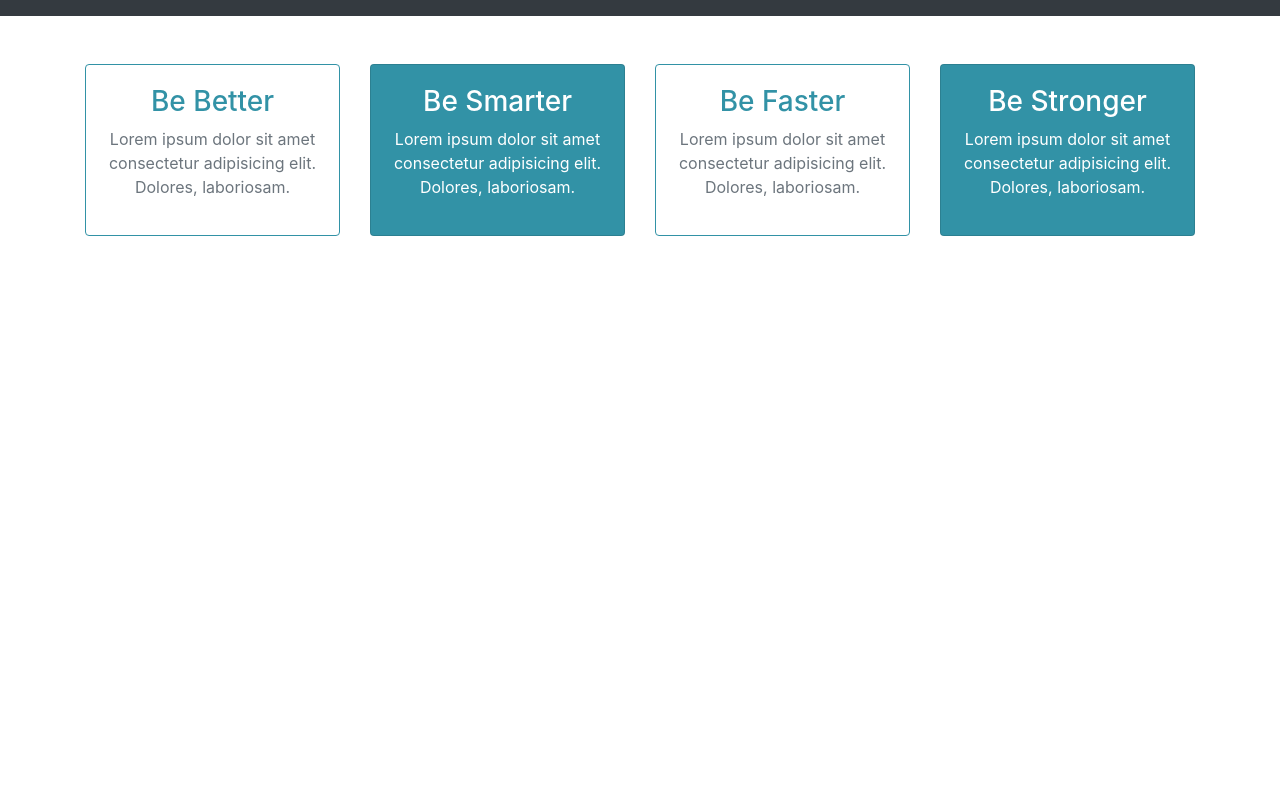
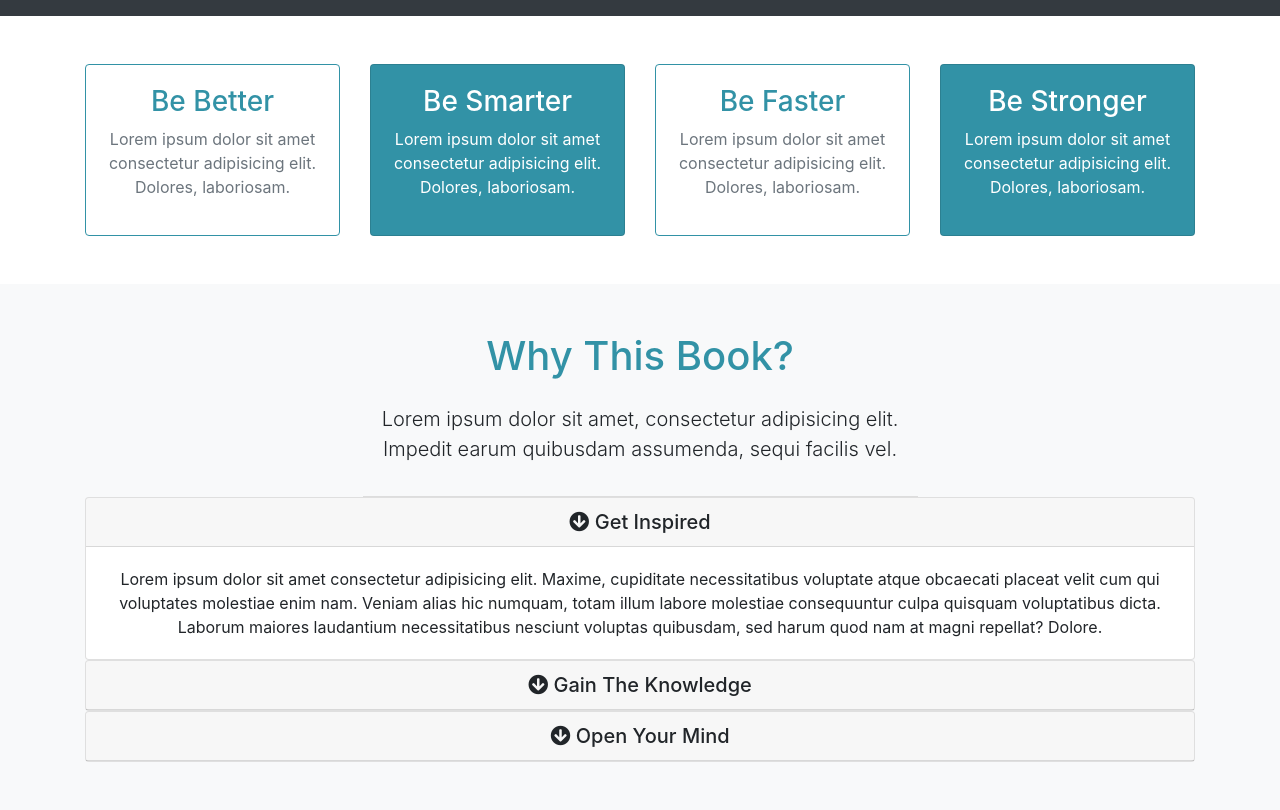
Before and after one commit to skyRoma/learn-bootstrap-4, a plain HTML site: page mizuxe/index.html in a window 1280 px wide. Shown: the part 833-1643 px from the top of the page. Before the commit the page ends 1117 px from the top, so only its background shows below. Drawn offline with nearby package versions, Linux system fonts and the light colour scheme.

Commit message:
P-2: Added About section.

```diff
--- a/mizuxe/index.html
+++ b/mizuxe/index.html
@@ -15,7 +15,7 @@
     <title>Bootstrap theme</title>
   </head>
   <body>
-    <!-- STAR HERE -->
+    <!-- START HERE -->
 
     <nav class="navbar navbar-expand-md navbar-light fixed-top py-4">
       <div class="container">
@@ -154,6 +154,101 @@
       </div>
     </section>
 
+    <!-- ABOUT / WHY SECTION -->
+    <section id="about" class="py-5 text-center bg-light">
+      <div class="container">
+        <div class="row">
+          <div class="col">
+            <div class="info-header w-50 m-auto mb-5">
+              <h1 class="text-primary pb-3">Why This Book?</h1>
+              <p class="lead pb-3">
+                Lorem ipsum dolor sit amet, consectetur adipisicing elit.
+                Impedit earum quibusdam assumenda, sequi facilis vel.
+              </p>
+            </div>
+
+            <!-- ACCORDION -->
+            <div id="accordion">
+              <div class="card">
+                <div class="card-header">
+                  <h5
+                    class="mb-0"
+                    href="#collapse-1"
+                    data-toggle="collapse"
+                    data-parent="#accordion"
+                  >
+                    <i class="fas fa-arrow-circle-down"></i> Get Inspired
+                  </h5>
+                </div>
+
+                <div id="collapse-1" class="collapse show">
+                  <div class="card-body">
+                    Lorem ipsum dolor sit amet consectetur adipisicing elit.
+                    Maxime, cupiditate necessitatibus voluptate atque obcaecati
+                    placeat velit cum qui voluptates molestiae enim nam. Veniam
+                    alias hic numquam, totam illum labore molestiae consequuntur
+                    culpa quisquam voluptatibus dicta. Laborum maiores
+                    laudantium necessitatibus nesciunt voluptas quibusdam, sed
+                    harum quod nam at magni repellat? Dolore.
+                  </div>
+                </div>
+              </div>
+
+              <div class="card">
+                <div class="card-header">
+                  <h5
+                    class="mb-0"
+                    href="#collapse-2"
+                    data-toggle="collapse"
+                    data-parent="#accordion"
+                  >
+                    <i class="fas fa-arrow-circle-down"></i> Gain The Knowledge
+                  </h5>
+                </div>
+
+                <div id="collapse-2" class="collapse">
+                  <div class="card-body">
+                    Lorem ipsum dolor sit amet consectetur adipisicing elit.
+                    Maxime, cupiditate necessitatibus voluptate atque obcaecati
+                    placeat velit cum qui voluptates molestiae enim nam. Veniam
+                    alias hic numquam, totam illum labore molestiae consequuntur
+                    culpa quisquam voluptatibus dicta. Laborum maiores
+                    laudantium necessitatibus nesciunt voluptas quibusdam, sed
+                    harum quod nam at magni repellat? Dolore.
+                  </div>
+                </div>
+              </div>
+
+              <div class="card">
+                <div class="card-header">
+                  <h5
+                    class="mb-0"
+                    href="#collapse-3"
+                    data-toggle="collapse"
+                    data-parent="#accordion"
+                  >
+                    <i class="fas fa-arrow-circle-down"></i> Open Your Mind
+                  </h5>
+                </div>
+
+                <div id="collapse-3" class="collapse">
+                  <div class="card-body">
+                    Lorem ipsum dolor sit amet consectetur adipisicing elit.
+                    Maxime, cupiditate necessitatibus voluptate atque obcaecati
+                    placeat velit cum qui voluptates molestiae enim nam. Veniam
+                    alias hic numquam, totam illum labore molestiae consequuntur
+                    culpa quisquam voluptatibus dicta. Laborum maiores
+                    laudantium necessitatibus nesciunt voluptas quibusdam, sed
+                    harum quod nam at magni repellat? Dolore.
+                  </div>
+                </div>
+              </div>
+            </div>
+          </div>
+        </div>
+      </div>
+    </section>
+
     <script
       src="https://code.jquery.com/jquery-3.6.0.min.js"
       integrity="sha256-/xUj+3OJU5yExlq6GSYGSHk7tPXikynS7ogEvDej/m4="
--- a/mizuxe/scss/style.scss
+++ b/mizuxe/scss/style.scss
@@ -31,6 +31,10 @@ body {
   }
 }
 
+.info-header {
+  border-bottom: 1px #ddd solid;
+}
+
 @media (max-width: 768px) {
   #showcase {
     min-height: 500px;
```
Also changed, not shown: bs4-boiler/index.html (+1 -1 lines), mizuxe/css/style.css.
